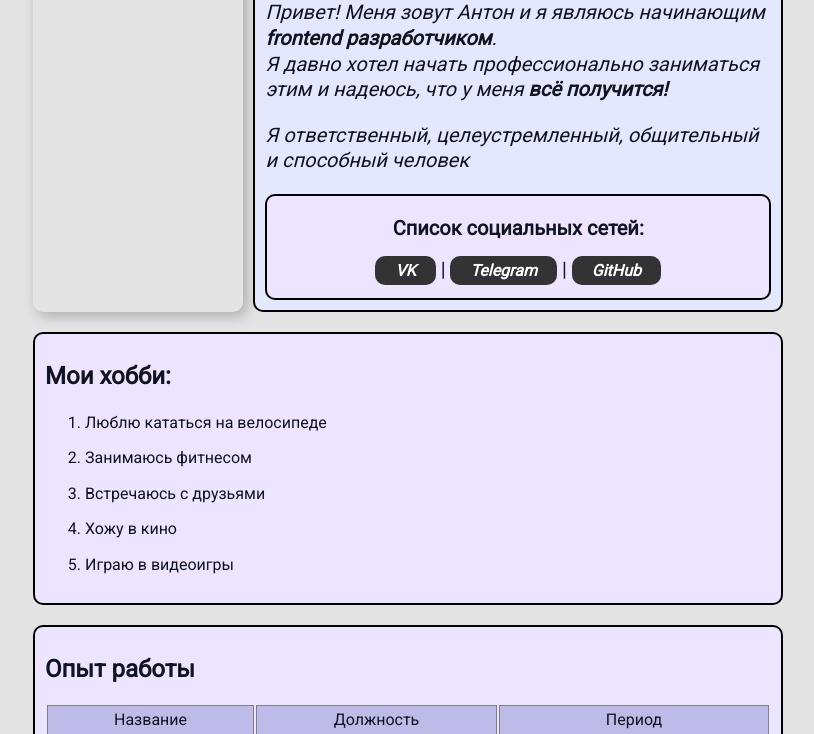
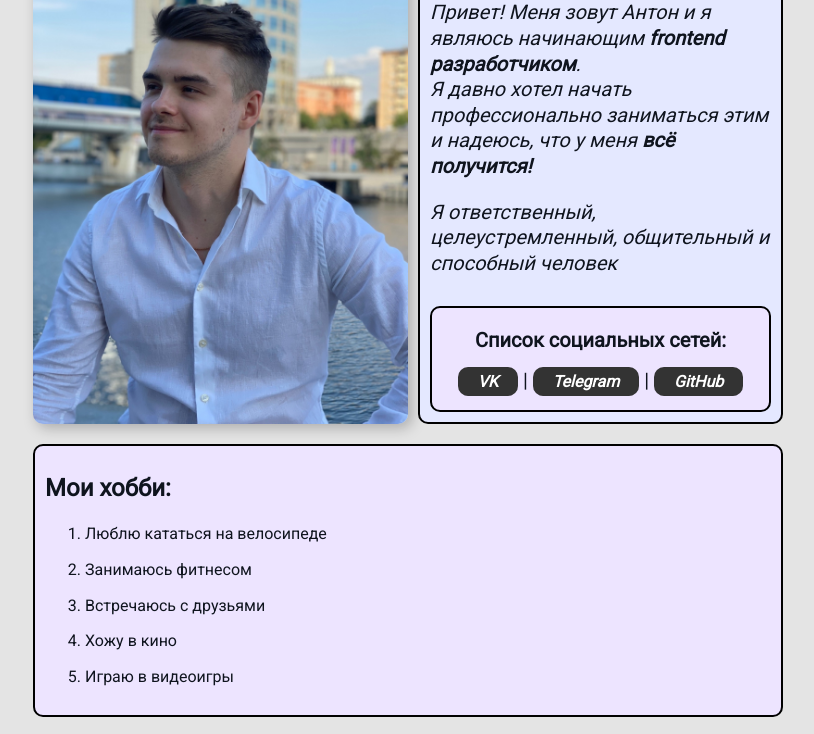
Before and after one commit to leontyevx1/resume, a plain HTML site: page index.html in a window 1280 px wide. Shown: the part 114-848 px from the top of the page, without its empty margins (232-1046 px from the left). Drawn offline with Linux system fonts and the light colour scheme.

Commit message:
Update index.html

```diff
--- a/index.html
+++ b/index.html
@@ -15,7 +15,7 @@
     <div class="container">
 
         <div class="header">
-            <img src="../images/resume_photo.jpg" alt="Главное фото">
+            <img src="resume_photo.jpg" alt="Главное фото">
 
             <div class="info-text">
                 <div class="aboutme">
```
